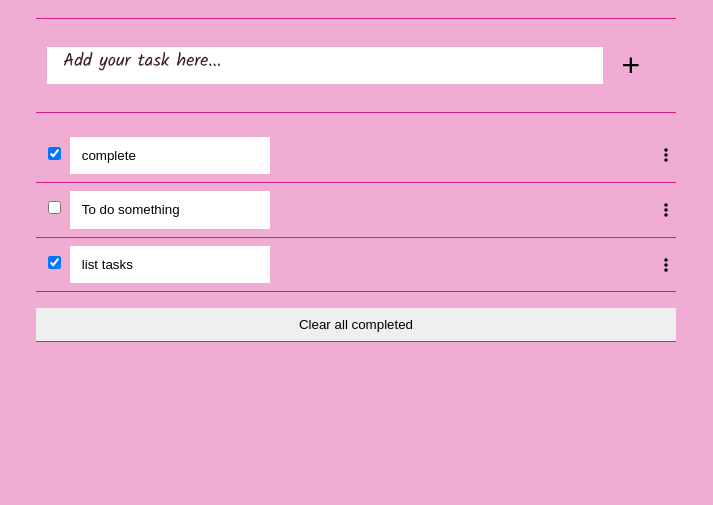
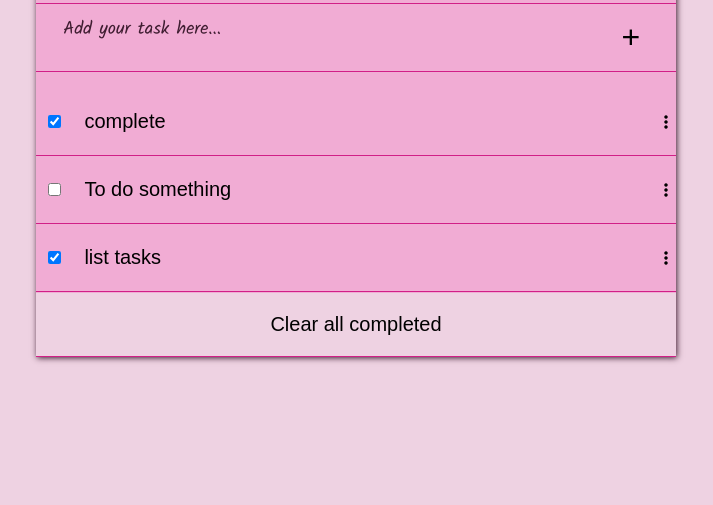
Before and after one commit to mariegrace31/To-do-List, a website built with webpack: page src/index.html in a window 1280 px wide. Shown: the part 295-800 px from the top of the page, without its empty margins (284-997 px from the left). Built offline with nearby package versions, Linux system fonts and the light colour scheme.

Commit message:
Improved the css file

```diff
--- a/src/index.css
+++ b/src/index.css
@@ -1,5 +1,5 @@
 :root {
-  --primary: #f1acd4;
+  --primary: #eed2e2;
   --secondary: #daaec8;
 }
 
@@ -28,6 +28,8 @@ body {
   width: 50%;
   padding-top: 25px;
   justify-content: center;
+  background-color: #f1acd4;
+  box-shadow: 1px 1px 6px #3f1d31;
 }
 
 .container > * {
@@ -49,19 +51,22 @@ body {
 
 input {
   border-color: transparent;
-  padding: 0.7em;
+  padding: 0.6em;
   outline: none;
+  background-color: #f1acd4;
+  font-size: 20px;
 }
 
 .input-task {
   width: 90%;
   position: relative;
+  padding: 5px;
 }
 
 .input-field {
   position: relative;
-  margin: 1em 0;
   display: flex;
+  padding: 4px;
   align-items: center;
 }
 
@@ -114,12 +119,13 @@ input {
 
 .clear-completed {
   width: 100%;
-  padding: 0.5em;
+  padding: 0.9em;
+  background-color: #eed2e2;
+  margin-top: -15px;
 }
 
 .clear-completed:hover {
-  background-color: #d11f87;
-  color: #fff;
+  color: #d11f87;
 }
 
 .task i {
```
Also changed, not shown: dist/main.bundle.js.
